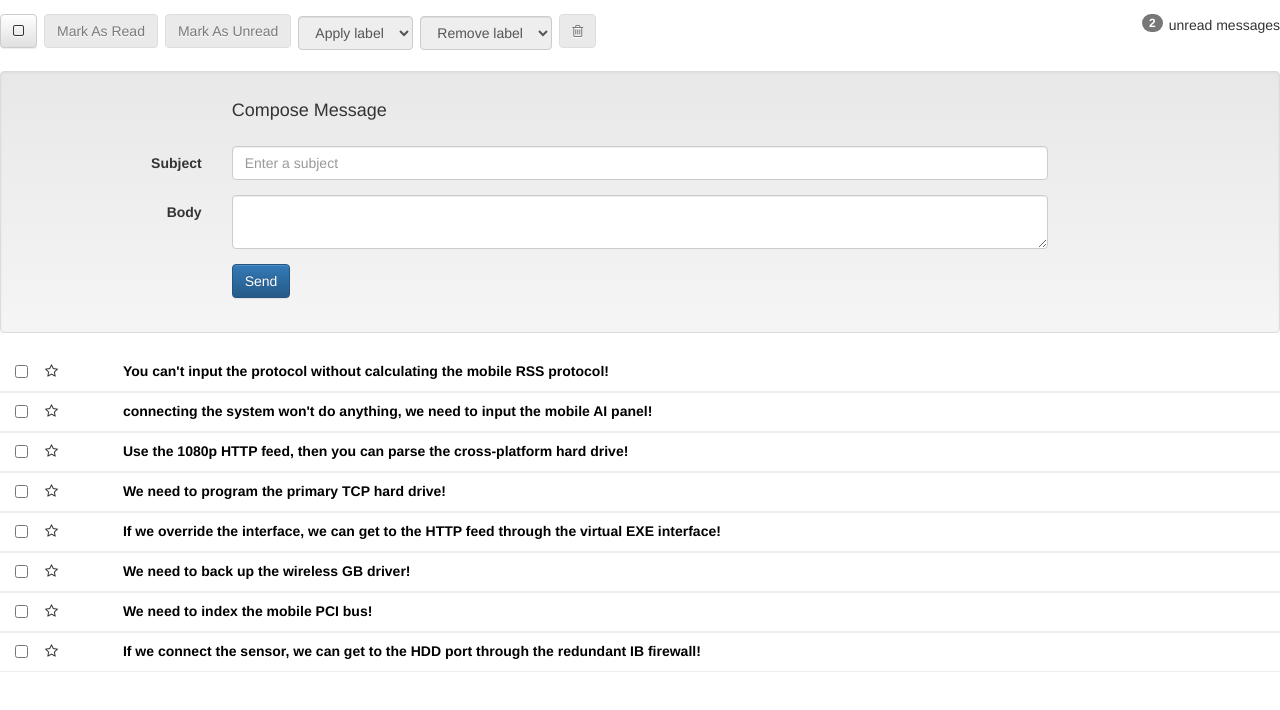
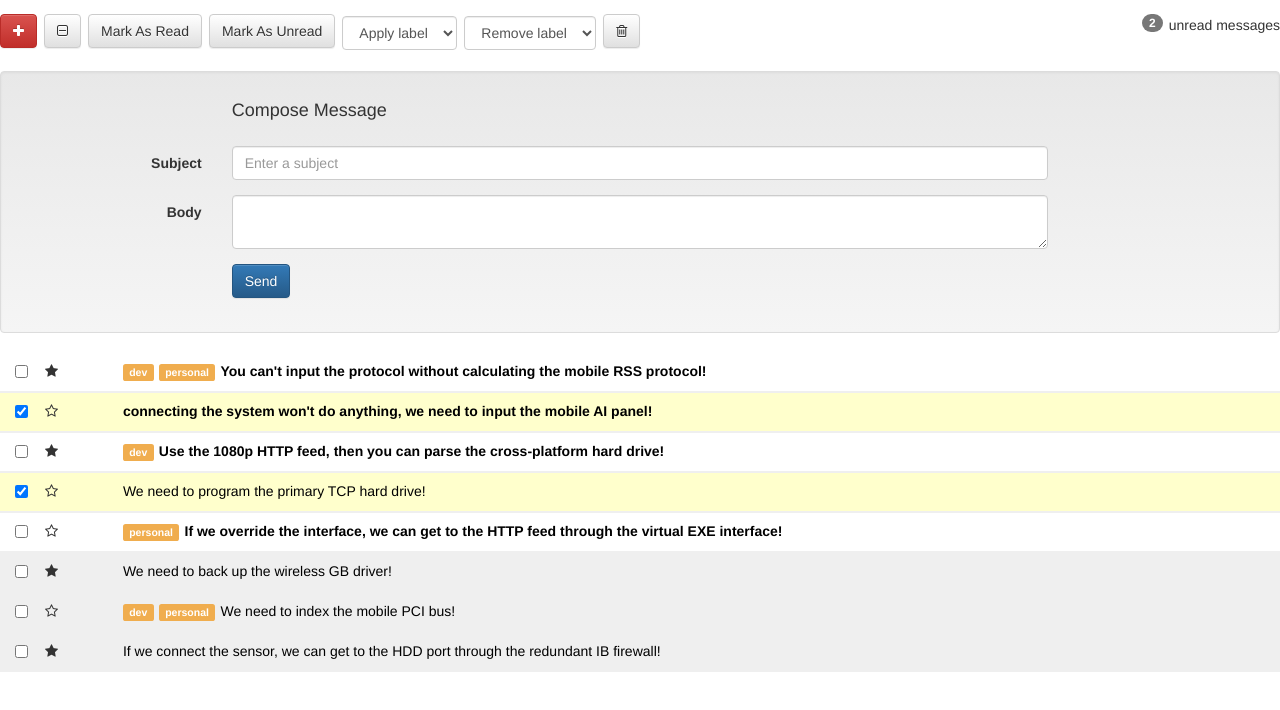
Before and after one commit to mclausen792/react-inbox, a React (Create React App) app: page / in a window 1280 px wide. Shown: the top 710 px of the page. Built offline with nearby package versions, Linux system fonts and the light colour scheme.

Commit message:
Messages show styles of read, unread, selected, and starred

```diff
--- a/src/components/Message.js
+++ b/src/components/Message.js
@@ -3,19 +3,24 @@ import React from 'react'
 
 
 const Message = ({data}) => {
+
+  function isRead(read){return read ? 'read': 'unread'}
+  function isSelected(selected){return selected ? 'selected': ''}
+  function isStarred(starred){return starred ? 'fa-star' : 'fa-star-o' }
     return(
-      <div className="row message unread">
+      <div className={`row message ${isRead(data.read)} ${isSelected(data.selected)}`}>
         <div className="col-xs-1">
           <div className="row">
             <div className="col-xs-2">
-              <input type="checkbox" />
+              <input type="checkbox" checked ={`${isSelected(data.selected)}`} />
             </div>
             <div className="col-xs-2">
-              <i className="star fa fa-star-o"></i>
+              <i className={`star fa ${isStarred(data.starred)}`}></i>
             </div>
           </div>
         </div>
         <div className="col-xs-11">
+          {data.labels.map(label => <span className="label label-warning">{label}</span>)}
           <a href="#">
           {data.subject}
           </a>
--- a/src/components/MessageList.js
+++ b/src/components/MessageList.js
@@ -3,7 +3,12 @@ import Message from './Message'
 
 
 
-const MessageList = ({data})=>{
+const MessageList = ({
+  data,
+  isRead,
+  isSelected,
+  isStarred,
+  })=>{
     return(
       <div>
         <form className="form-horizontal well">
@@ -31,7 +36,7 @@ const MessageList = ({data})=>{
   </div>
 </form>
 
-        {data.map(data => <Message key= {data.id} data = {data}/>)}
+        {data.map(data => <Message key= {data.id} data = {data} isRead = {isRead} isSelected = {isSelected} isStarred = {isStarred}/>)}
 
       </div>
     )
--- a/src/components/Toolbar.js
+++ b/src/components/Toolbar.js
@@ -12,33 +12,33 @@ class Toolbar extends React.Component{
           unread messages
         </p>
 
+        <a className="btn btn-danger">
+          <i className="fa fa-plus"></i>
+        </a>
+
         <button className="btn btn-default">
-        <i className="fa fa-square-o"></i>
+          <i className="fa fa-minus-square-o"></i>
         </button>
 
-      <button className="btn btn-default" disabled="disabled">
-        Mark As Read
-      </button>
+        <button className="btn btn-default">Mark As Read</button>
 
-      <button className="btn btn-default" disabled="disabled">
-        Mark As Unread
-      </button>
+        <button className="btn btn-default">Mark As Unread</button>
 
-      <select className="form-control label-select" disabled="disabled">
+        <select className="form-control label-select">
           <option>Apply label</option>
           <option value="dev">dev</option>
           <option value="personal">personal</option>
           <option value="gschool">gschool</option>
         </select>
 
-      <select className="form-control label-select" disabled="disabled">
+        <select className="form-control label-select">
           <option>Remove label</option>
           <option value="dev">dev</option>
           <option value="personal">personal</option>
           <option value="gschool">gschool</option>
         </select>
 
-      <button className="btn btn-default" disabled="disabled">
+        <button className="btn btn-default">
           <i className="fa fa-trash-o"></i>
         </button>
       </div>
```
Lines whose indentation alone changed are shown as unchanged.
